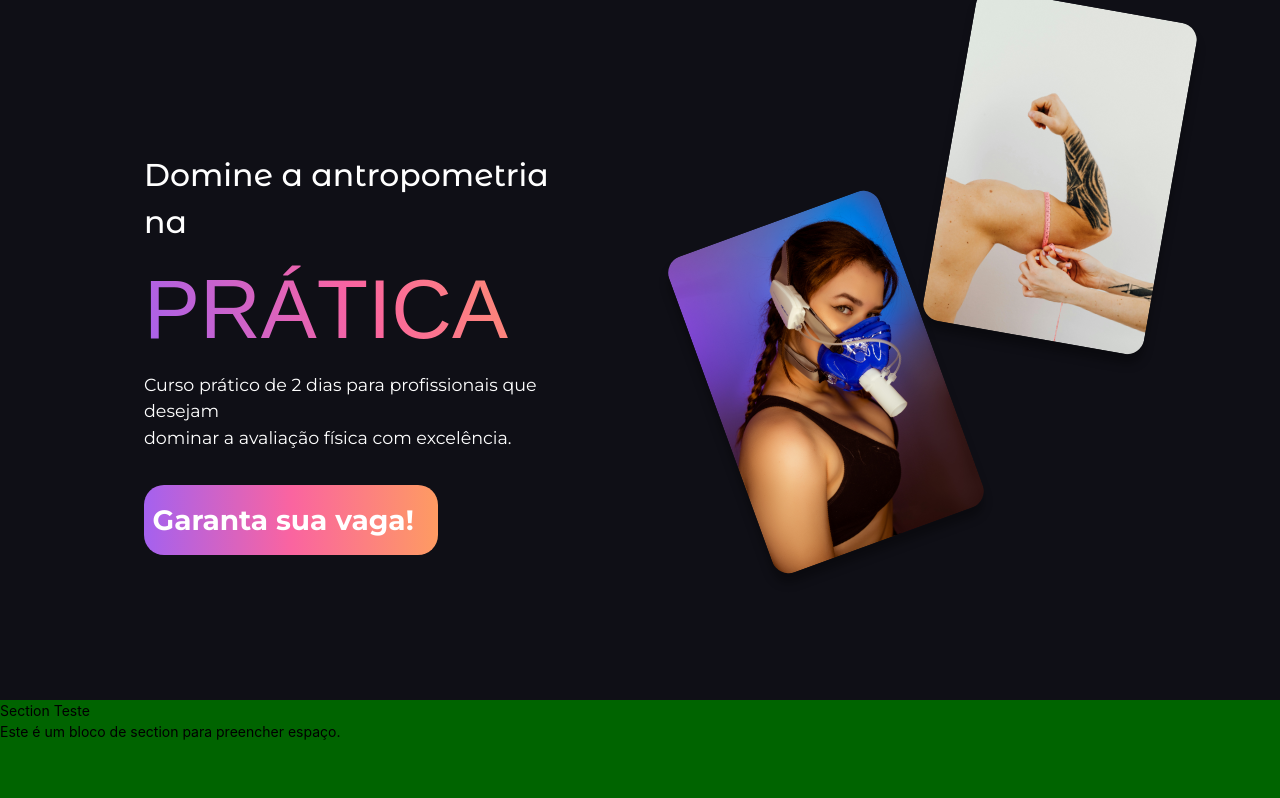
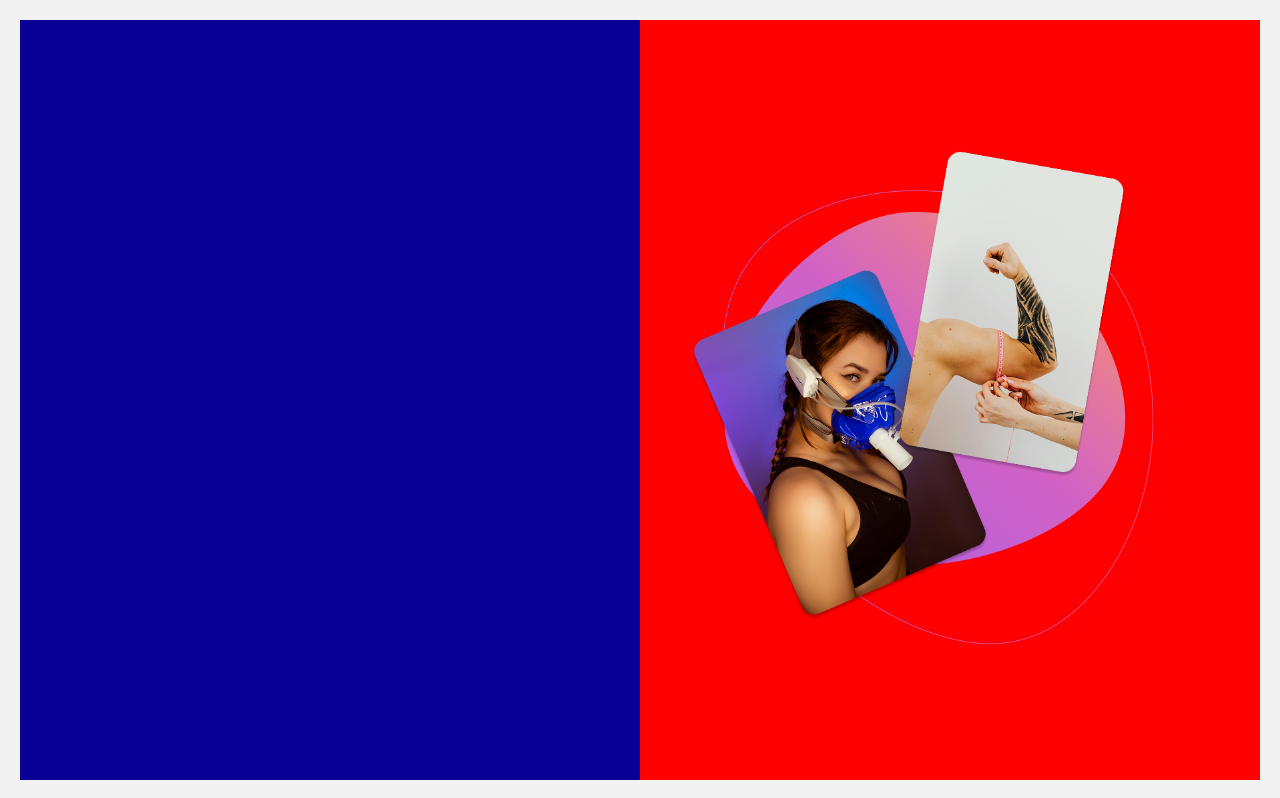
Before and after one commit to Holandara/site-curso, a React (Create React App) app: page / in a window 1280 px wide. Shown: the top 798 px of the page. Built offline with nearby package versions, Linux system fonts and the light colour scheme; a web font is replaced by a local one.

Commit message:
main-fix3

```diff
--- a/src/App.js
+++ b/src/App.js
@@ -12,7 +12,8 @@ import SectionTeste from "./components/Adicional/Section-teste.js"; // Importe o
 function App() {
   return (
     <div className="App">
-      <Section1/>
+      <Main/>
+      <Section1 />
       <SectionTeste />
       <SectionTeste/>
     </div>
--- a/src/components/Section1/Main.js
+++ b/src/components/Section1/Main.js
@@ -10,21 +10,7 @@ const MainSection = () => {
         <div></div>
       </div>
       <div className="right-block">
-        <div className="images">
-          {/* Content for the right block */}
-          <div className="image1">
-            <img src="blob.svg" alt="blob" />
-          </div>
-          <div className="image2">
-            <img src="blob-line.svg" alt="blob line" />
-          </div>
-          <div className="image3">
-            <img src="foto-braco.jpg" alt="img braco" />
-          </div>
-          <div className="image4">
-            <img src="Fitchek_Baixa-1.jpg" alt="img fitcheck" />
-          </div>
-        </div>
+        <img src="Group_1.png" alt="placeholder" />
       </div>
     </main>
   );
```
Also changed, not shown: public/Group_1.png (added), 1 other file (tests, documents, lock files or other folders).
